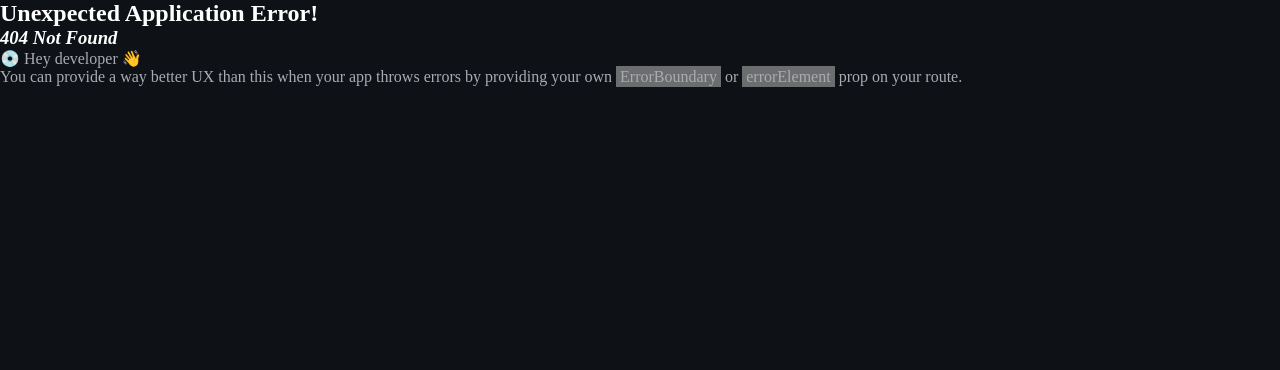
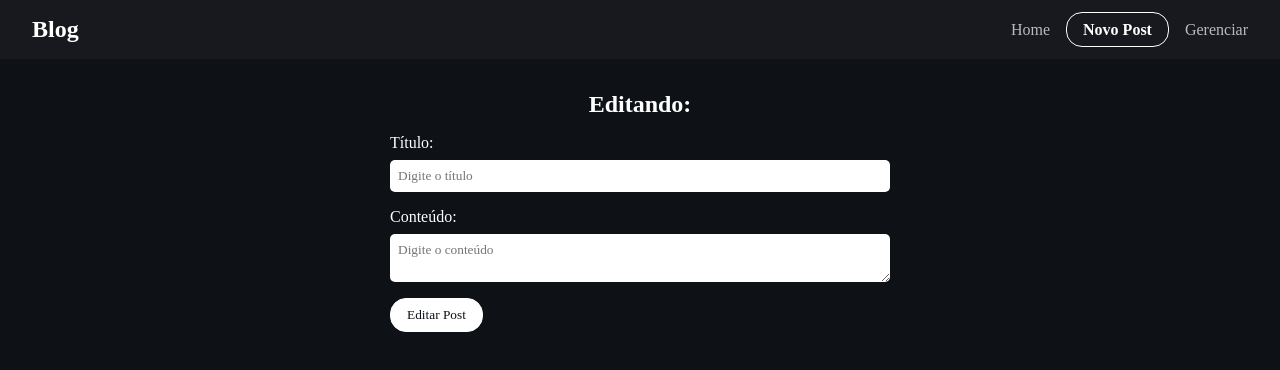
Before and after one commit to ederhscc/react-axios, a React (Vite) app: page /posts/edit/1 in a window 1280 px wide. Before the commit this address had no page. Shown: the top 370 px of the page. Built offline with nearby package versions, Linux system fonts and the light colour scheme; a web font is replaced by a local one.

Commit message:
add EditPost page

```diff
--- a/src/main.jsx
+++ b/src/main.jsx
@@ -9,6 +9,7 @@
 import NewPost from "./routes/NewPost.jsx";
 import Post from "./routes/Post.jsx";
 import Admin from "./routes/Admin.jsx";
+import EditPost from "./routes/EditPost.jsx";
 
 const router = createBrowserRouter([
   {
@@ -30,6 +31,10 @@
         path: "/admin",
         element: <Admin />,
       },
+      {
+        path: "/posts/edit/:id",
+        element: <EditPost />,
+      },
     ],
   },
 ]);
--- a/src/routes/Admin.jsx
+++ b/src/routes/Admin.jsx
@@ -44,7 +44,7 @@
           <div className="post" key={post.id}>
             <h2>{post.title}</h2>
             <div className="actions">
-              <Link className="btn edit-btn">Editar</Link>
+              <Link className="btn edit-btn" to={`/posts/edit/${post.id}`}>Editar</Link>
               <button className="btn delete-btn" onClick={() => deletePost(post.id)}>Excluir</button>
             </div>
           </div>
--- /dev/null
+++ b/src/routes/EditPost.jsx
@@ -0,0 +1,48 @@
+import blogFetch from "../axios/config";
+import { useState, useEffect } from "react";
+import { useParams, useNavigate } from "react-router-dom";
+
+const EditPost = () => {
+  const navigate = useNavigate();
+
+  const [title, setTitle] = useState();
+  const [body, setBody] = useState();
+
+  const {id} = useParams()
+
+  const editPost = async (e) => {
+    e.preventDefault()
+  }
+
+  return (
+    <div className="new-post">
+      <h2>Editando: {title}</h2>
+      <form onSubmit={(e) => editPost(e)}>
+        <div className="form-control">
+          <label htmlFor="title">Título:</label>
+          <input
+            type="text"
+            name="title"
+            id="title"
+            placeholder="Digite o título"
+            value={title}
+            onChange={(e) => setTitle(e.target.value)}
+          />
+        </div>
+        <div className="form-control">
+          <label htmlFor="body">Conteúdo:</label>
+          <textarea
+            name="body"
+            id="body"
+            placeholder="Digite o conteúdo"
+            value={body}
+            onChange={(e) => setBody(e.target.value)}
+          ></textarea>
+        </div>
+        <input type="submit" value="Editar Post" className="btn" />
+      </form>
+    </div>
+  );
+};
+
+export default EditPost;
```
Also changed, not shown: src/routes/EditPost.css (added).
